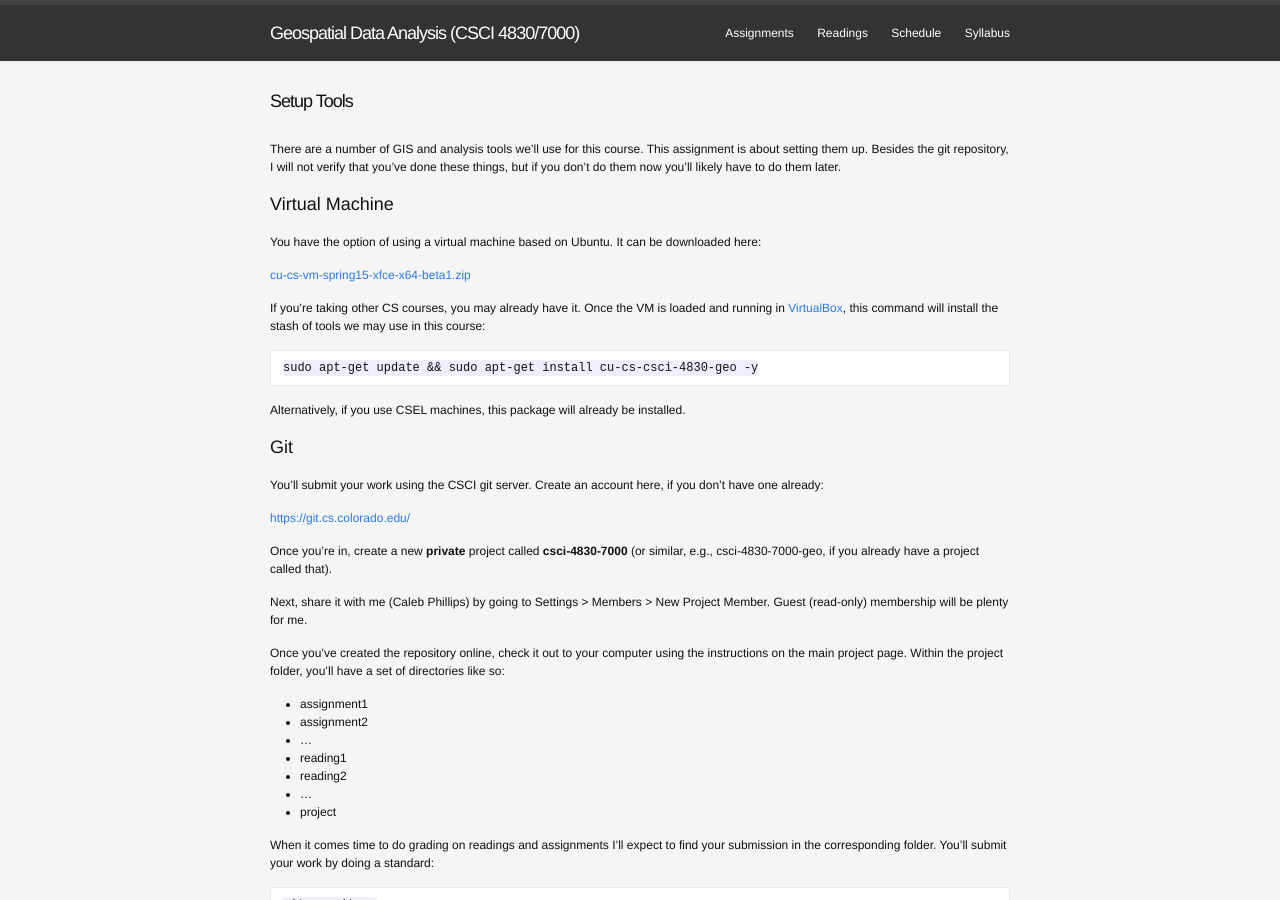
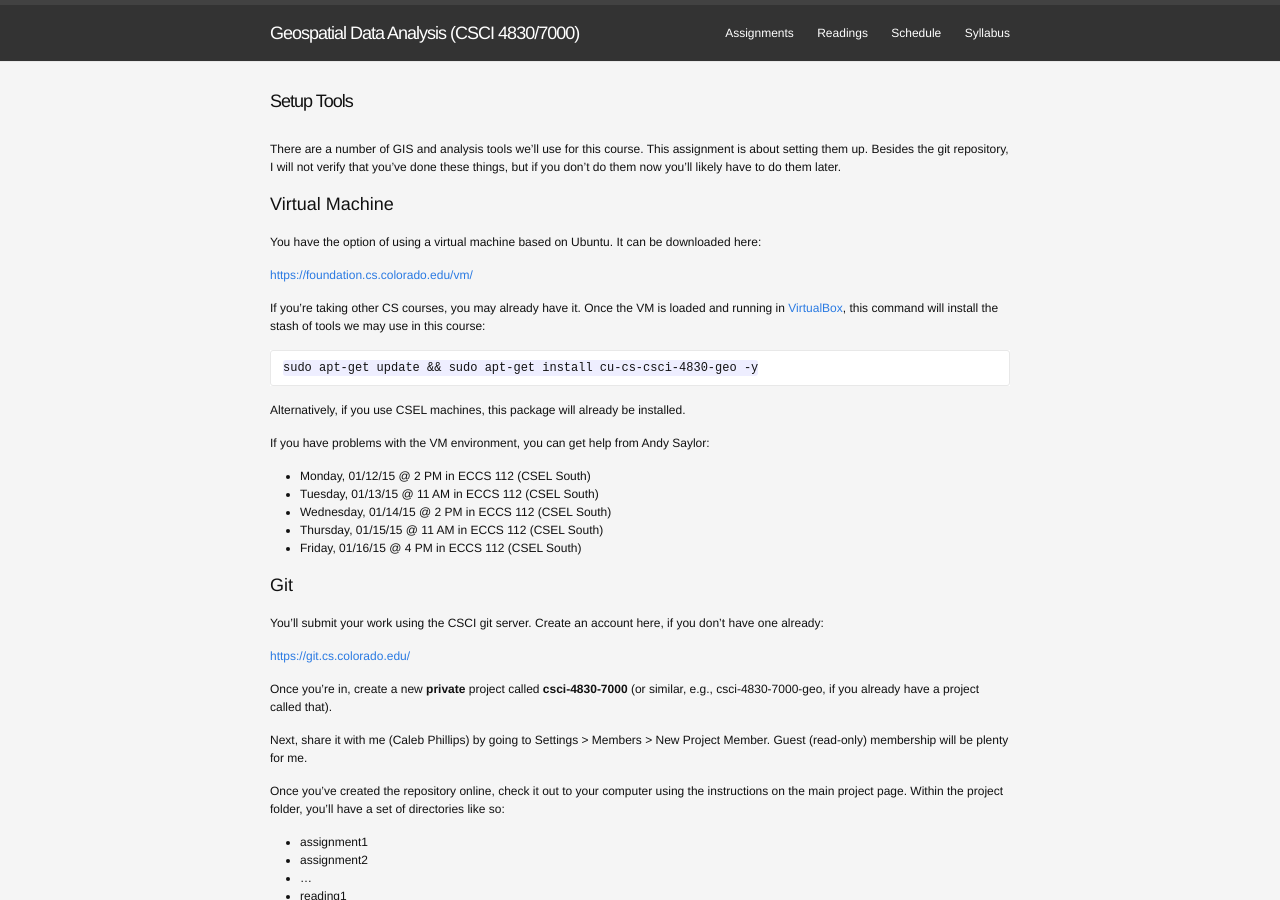
Before and after one commit to somerandomsequence/csci-4830-7000-gsa, a Jekyll site: the page built from assignments/setup.md, in a window 1280 px wide and 900 px high. Built offline with Jekyll 4.4.1, drawn with Linux system fonts in a browser that asks for light colours.

Commit message:
New VM URL

````diff
--- a/assignments/setup.md
+++ b/assignments/setup.md
@@ -11,7 +11,7 @@ There are a number of GIS and analysis tools we'll use for this course. This ass
 
 You have the option of using a virtual machine based on Ubuntu. It can be downloaded here:
 
-[cu-cs-vm-spring15-xfce-x64-beta1.zip](https://csel-archive.cs.colorado.edu/vm-images/cu-cs-vm-spring15-xfce-x64-beta1.zip)
+[https://foundation.cs.colorado.edu/vm/](https://foundation.cs.colorado.edu/vm/.)
 
 If you're taking other CS courses, you may already have it. Once the VM is loaded and running in [VirtualBox](https://www.virtualbox.org/), this command will install the stash of tools we may use in this course:
 
@@ -20,6 +20,14 @@ sudo apt-get update && sudo apt-get install cu-cs-csci-4830-geo -y
 ```
 
 Alternatively, if you use CSEL machines, this package will already be installed.
+
+If you have problems with the VM environment, you can get help from Andy Saylor:
+
+  * Monday, 01/12/15 @ 2 PM in ECCS 112 (CSEL South)
+  * Tuesday, 01/13/15 @ 11 AM in ECCS 112 (CSEL South)
+  * Wednesday, 01/14/15 @ 2 PM in ECCS 112 (CSEL South)
+  * Thursday, 01/15/15 @ 11 AM in ECCS 112 (CSEL South)
+  * Friday, 01/16/15 @ 4 PM in ECCS 112 (CSEL South)
 
 ## Git
 
````
